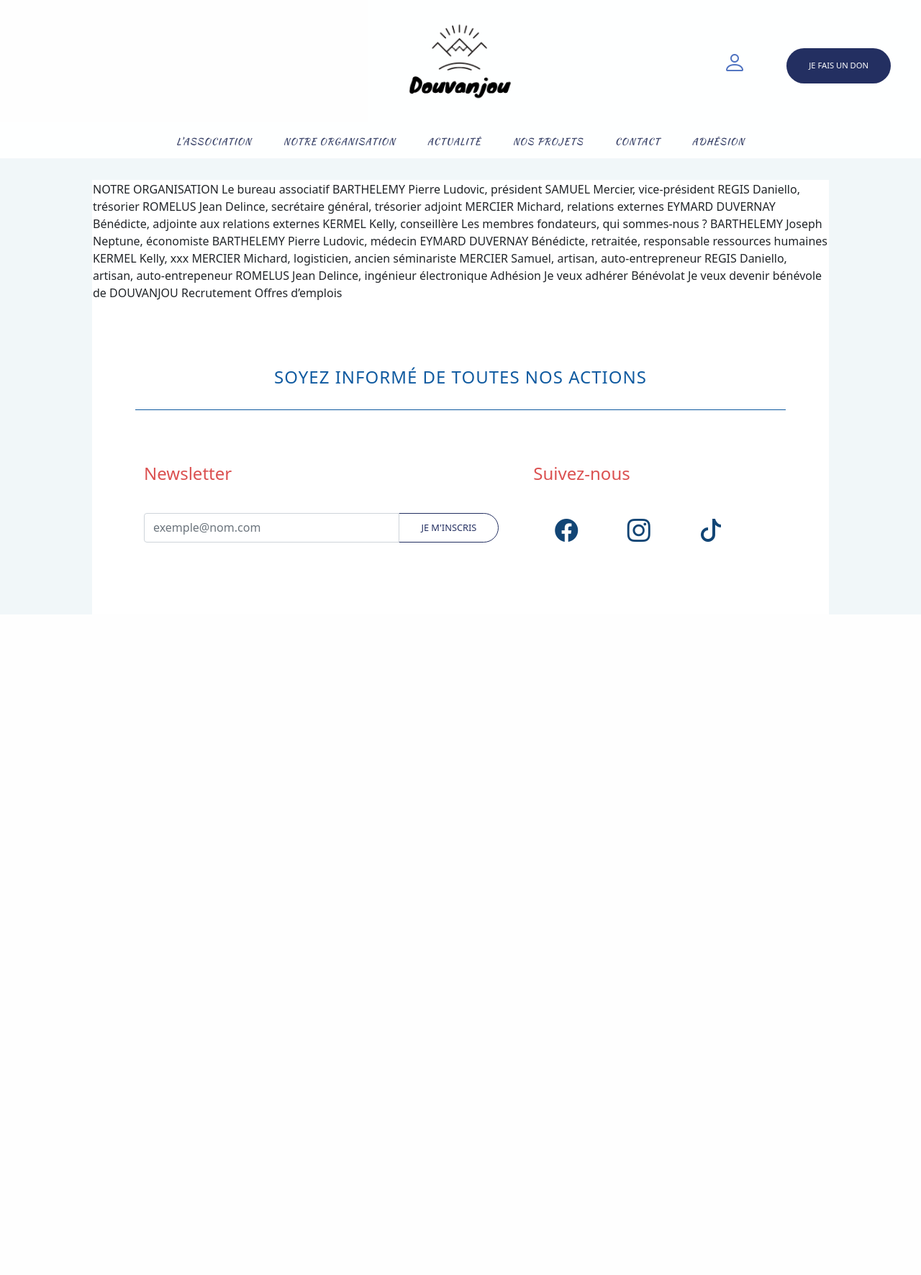
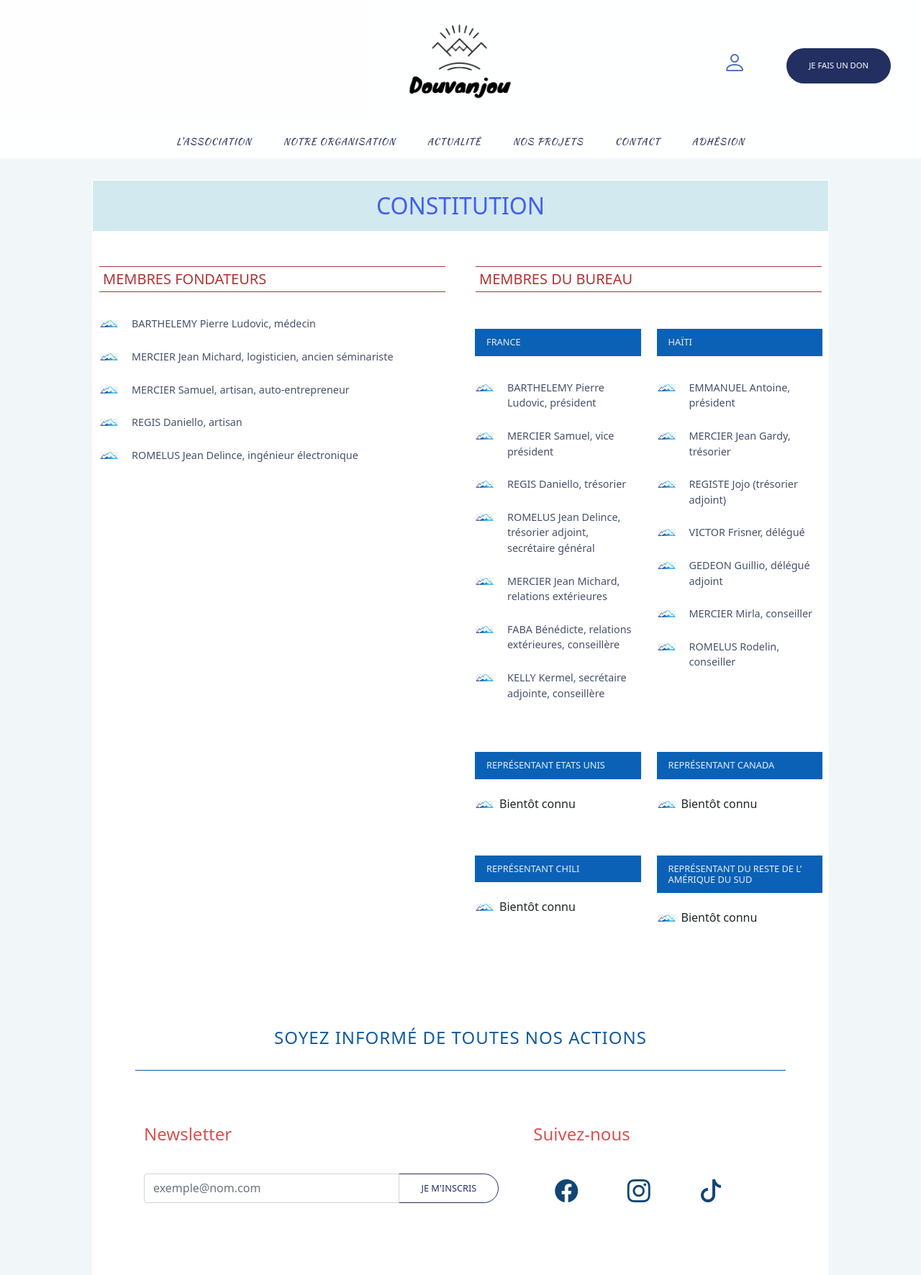
Before and after one commit to romdel-expert/douvanjou-website, a PHP site: template assets/view/page/our_organisation.php in a window 1280 px wide. Shown: the whole page at 72% size. Before the commit the page ends 854 px from the top, so only its background shows below. Run offline with PHP 8.4, Linux system fonts and the light colour scheme; the template is opened without the code that fills it, so the values that code supplies are empty; some libraries are stand-ins or nearby versions; some web fonts are replaced.

Commit message:
Mise à jour de la mise en forme  des pages

```diff
--- a/assets/css/style.css
+++ b/assets/css/style.css
@@ -36,6 +36,59 @@
 }
 
 
+.organisation p{
+  border: 1px solid transparent;
+  padding: 10px;
+}
+
+.organisation h5{
+  border: 1px solid rgb(177, 51, 51);
+  padding: 5px;
+  color: rgb(177, 51, 51);
+  font-weight: normal;
+  border-left: 0;
+  border-right: 0;
+  margin: 20px 0;
+  text-transform: uppercase;
+}
+
+.organisation h6{
+  border: 1px solid transparent;
+  padding: 10px 15px;
+  background-color: rgb(11, 97, 182);
+  color: rgb(234, 239, 243);
+  font-weight: normal;
+  font-size: 80%;
+  margin: 20px 0;
+  text-transform: uppercase;
+}
+
+
+.organisation .col-lg-6 .row .col-lg-6{
+  border: 1px solid transparent;
+  padding: 10px 10px 10px 10px;
+}
+
+.organisation .col-lg-6{
+  border: 1px solid transparent;
+  padding: 20px 20px 20px 20px;
+}
+
+.organisation ul{
+  border: 1px solid transparent;
+  list-style-image: url(../images/montain.jpeg);
+}
+
+
+.organisation li{
+  border: 1px solid transparent;
+  list-style-image: url(../images/montain.jpeg);
+}
+
+.organisation li p{
+  border: 1px solid transparent;
+  text-align: left;
+}
 
 @media screen and (min-width: 900px)  {
   * {
--- a/assets/view/page/acount.php
+++ b/assets/view/page/acount.php
@@ -4,7 +4,7 @@
 
 
 <section class="content-page before-page container-fluid">
-    <h1>Espace des membres adhérennts</h1>
+    <h1 class="text-center bgd-fade p-3 text-blue" style="text-transform: uppercase; font-weight: normal; font-size: 200%;">Espace des membres adhérennts</h1>
 </section>
 
 
--- a/assets/view/page/actualite.php
+++ b/assets/view/page/actualite.php
@@ -4,7 +4,7 @@
 
 
 <section class="content-page before-page container-fluid">
-    <h1>Actualité de Douvanjou</h1>
+    <h1 class="text-center bgd-fade p-3 text-blue" style="text-transform: uppercase; font-weight: normal; font-size: 200%;">Actualité de Douvanjou</h1>
 </section>
 
 <?php $content=ob_get_clean(); ?>
--- a/assets/view/page/nos_projets.php
+++ b/assets/view/page/nos_projets.php
@@ -2,7 +2,7 @@
 <?php ob_start(); ?>
 
 <section class="content-page before-page containner-fluid">
-    <h1>Les projets de Douvanjou</h1>
+    <h1 class="text-center bgd-fade p-3 text-blue" style="text-transform: uppercase; font-weight: normal; font-size: 200%;">Les projets de Douvanjou</h1>
 </section>
 
 <?php $content=ob_get_clean(); ?>
--- a/assets/view/page/our_organisation.php
+++ b/assets/view/page/our_organisation.php
@@ -1,36 +1,129 @@
-
-<?php $title="L'organisation de Douvanjou"; ?>
+<?php $title = "L'organisation de Douvanjou"; ?>
 
 <?php ob_start(); ?>
 
 
 <section class="content-page before-page container-fluid">
-    NOTRE ORGANISATION
-    Le bureau associatif
-    BARTHELEMY Pierre Ludovic, président
-    SAMUEL Mercier, vice-président
-    REGIS Daniello, trésorier
-    ROMELUS Jean Delince, secrétaire général, trésorier adjoint MERCIER Michard, relations externes
-    EYMARD DUVERNAY Bénédicte, adjointe aux relations externes KERMEL Kelly, conseillère
-    Les membres fondateurs, qui sommes-nous ?
-    BARTHELEMY Joseph Neptune, économiste
-    BARTHELEMY Pierre Ludovic, médecin
-    EYMARD DUVERNAY Bénédicte, retraitée, responsable ressources humaines
-    KERMEL Kelly, xxx
-    MERCIER Michard, logisticien, ancien séminariste
-    MERCIER Samuel, artisan, auto-entrepreneur
-    REGIS Daniello, artisan, auto-entrepeneur
-    ROMELUS Jean Delince, ingénieur électronique
-    Adhésion
-    Je veux adhérer
+    <h1 class="text-center bgd-fade p-3 text-blue" style="text-transform: uppercase; font-weight: normal; font-size: 200%;">
+        Constitution
+    </h1>
 
-    Bénévolat
-    Je veux devenir bénévole de DOUVANJOU
-    Recrutement
-    Offres d’emplois
+    <div class="row organisation">
+        <div class="col-xl-6 col-lg-6">
+            <div>
+                <h5>Membres fondateurs</h5>
+                <ul>
+                    <li>
+                        <p>BARTHELEMY Pierre Ludovic, médecin</p>
+                    </li>
+                    <li>
+                        <p>MERCIER Jean Michard, logisticien, ancien séminariste</p>
+                    </li>
+                    <li>
+                        <p>MERCIER Samuel, artisan, auto-entrepreneur</p>
+                    </li>
+                    <li>
+                        <p>REGIS Daniello, artisan</p>
+                    </li>
+                    <li>
+                        <p>ROMELUS Jean Delince, ingénieur électronique</p>
+                    </li>
+                </ul>
+            </div>
+        </div>
+
+
+        <div class="col-xl-6 col-lg-6">
+            <h5>Membres du bureau</h5>
+
+            <div class="row">
+                <div class="col-xl-6 col-lg-6">
+                    <h6>France</h6>
+                    <ul>
+                        <li>
+                            <p>BARTHELEMY Pierre Ludovic, président</p>
+                        </li>
+                        <li>
+                            <p>MERCIER Samuel, vice président</p>
+                        </li>
+                        <li>
+                            <p>REGIS Daniello, trésorier</p>
+                        </li>
+                        <li>
+                            <p>ROMELUS Jean Delince, trésorier adjoint, secrétaire général</p>
+                        </li>
+                        <li>
+                            <p>MERCIER Jean Michard, relations extérieures</p>
+                        </li>
+                        <li>
+                            <p>FABA Bénédicte, relations extérieures, conseillère</p>
+                        </li>
+                        <li>
+                            <p>KELLY Kermel, secrétaire adjointe, conseillère</p>
+                        </li>
+                    </ul>
+                </div>
+                <div class="col-xl-6 col-lg-6">
+                    <h6>Haïti</h6>
+
+                    <ul>
+                        <li>
+                            <p>EMMANUEL Antoine, président</p>
+                        </li>
+                        <li>
+                            <p>MERCIER Jean Gardy, trésorier</p>
+                        </li>
+                        <li>
+                            <p>REGISTE Jojo (trésorier adjoint)</p>
+                        </li>
+                        <li>
+                            <p>VICTOR Frisner, délégué</p>
+                        </li>
+                        <li>
+                            <p>GEDEON Guillio, délégué adjoint</p>
+                        </li>
+                        <li>
+                            <p>MERCIER Mirla, conseiller</p>
+                        </li>
+                        <li>
+                            <p>ROMELUS Rodelin, conseiller</p>
+                        </li>
+                    </ul>
+                </div>
+                <div class="ccol-xl-6 col-lg-6">
+                    <h6>Représentant Etats Unis</h6>
+
+                    <ul>
+                        <li>Bientôt connu</li>
+                    </ul>
+                </div>
+                <div class="col-xl-6 col-lg-6">
+                    <h6>Représentant Canada</h6>
+
+                    <ul>
+                        <li>Bientôt connu</li>
+                    </ul>
+                </div>
+                <div class="col-xl-6 col-lg-6">
+                    <h6>Représentant Chili</h6>
+
+                    <ul>
+                        <li>Bientôt connu</li>
+                    </ul>
+                </div>
+                <div class="col-xl-6 col-lg-6">
+                    <h6>Représentant du reste de l’ Amérique du Sud</h6>
+
+                    <ul>
+                        <li>Bientôt connu</li>
+                    </ul>
+                </div>
+            </div>
+        </div>
+    </div>
 </section>
 
 
-<?php $content=ob_get_clean(); ?>
+<?php $content = ob_get_clean(); ?>
 
 <?php require "./assets/view/gabarit.php"; ?>
```
Also changed, not shown: assets/bd/db.php (+8 -8 lines), assets/view/page/the_association.php (+20 -14 lines), assets/images/img-valeur.jpeg (added).
